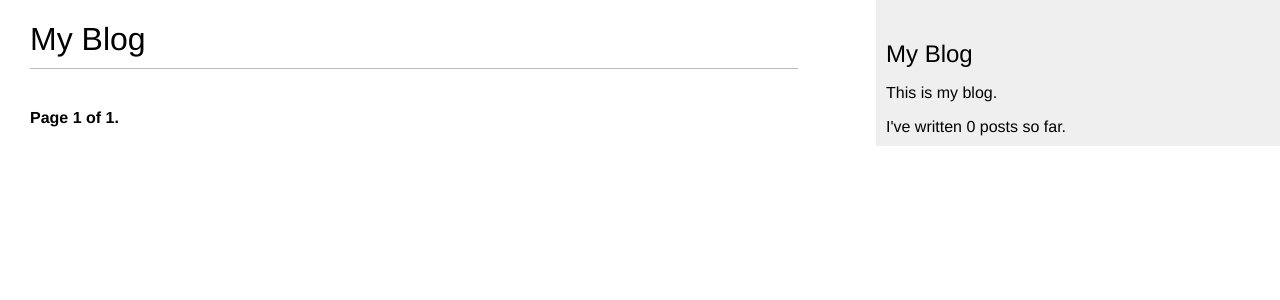
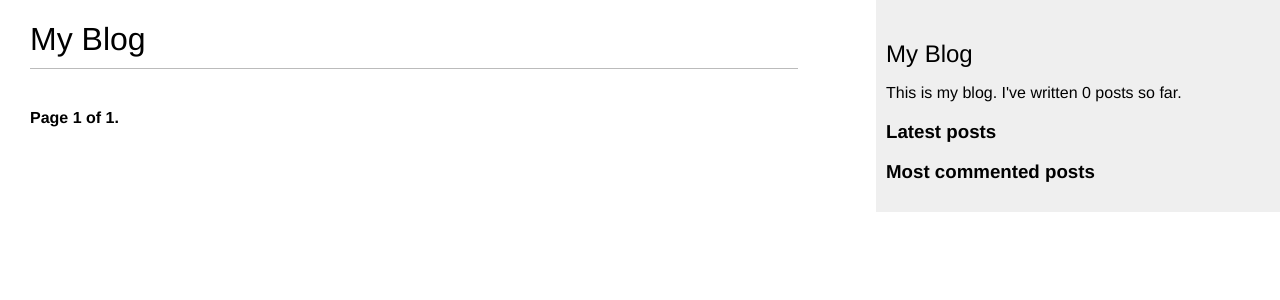
Before and after one commit to CyrilBaah/blog-application, a Django app: page /blog/ in a window 1280 px wide. Shown: the top 300 px of the page. Run offline with Django 4.2, Linux system fonts and the light colour scheme; data that the repository does not hold is empty.

Commit message:
most commented posts

```diff
--- a/blog/templates/blog/base.html
+++ b/blog/templates/blog/base.html
@@ -16,8 +16,20 @@
     </div>
     <div id="sidebar">
         <h2>My Blog</h2>
-        <p>This is my blog.</p>
-        I've written {% total_posts %} posts so far.
+        <p>This is my blog.
+            I've written {% total_posts %} posts so far.
+        </p>
+        <h3>Latest posts</h3>
+        {% show_latest_posts 3 %}
+        <h3>Most commented posts</h3>
+        {% get_most_commented_posts as most_commented_posts %}
+            <ul>
+                {% for post in most_commented_posts %}
+                    <li>
+                        <a href="{{ post.get_absolute_url }}">{{ post.title }}</a>
+                    </li>
+                {% endfor %}
+            </ul>
     </div>
 </body>
 </html>
--- /dev/null
+++ b/blog/templates/blog/post/latest_posts.html
@@ -0,0 +1,7 @@
+<ul>
+    {% for post in latest_posts %}
+        <li>
+            <a href="{{ post.get_absolute_url }}"> {{ post.title }} </a>
+        </li>
+    {% endfor %}
+</ul>
--- a/blog/templatetags/blog_tags.py
+++ b/blog/templatetags/blog_tags.py
@@ -1,8 +1,22 @@
 from django import template
 from ..models import Post
+from django.db.models import Count
 
 register = template.Library()
 
 @register.simple_tag
 def total_posts():
     return Post.published.count()
+
+
+@register.inclusion_tag('blog/post/latest_posts.html')
+def show_latest_posts(count=5):
+    latest_posts = Post.published.order_by('-publish')[:count]
+    return {'latest_posts': latest_posts}
+
+
+@register.simple_tag
+def get_most_commented_posts(count=5):
+    return Post.published.annotate(
+                total_comments=Count('comments')
+    ).order_by('-total_comments')[:count]
```
